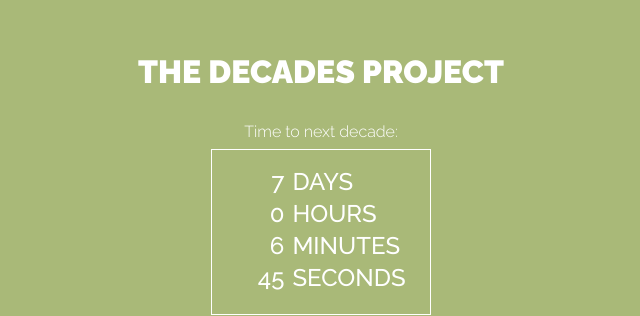
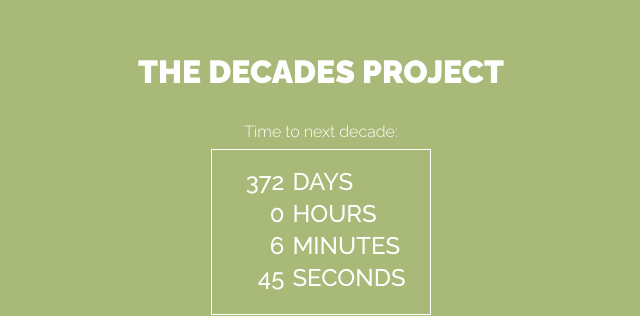
Before and after one commit to mattlemche/decades-project, a React (Create React App) app: page / in a window 1280 px wide. Shown: the part 164-480 px from the top of the page, without its empty margins (319-959 px from the left). Built offline with nearby package versions, Linux system fonts and the light colour scheme.

Commit message:
update decades clock to 2032

```diff
--- a/src/components/DecadesClock/DecadesClock.js
+++ b/src/components/DecadesClock/DecadesClock.js
@@ -7,7 +7,7 @@ export default function DecadesClock() {
     const calculateTimeLeft = () => {
         // let year = new Date().getFullYear();
 
-        const difference = +new Date(`05/03/2022`) - +new Date();
+        const difference = +new Date(`05/03/2023`) - +new Date();
 
         let timeLeft = {};
 
```
